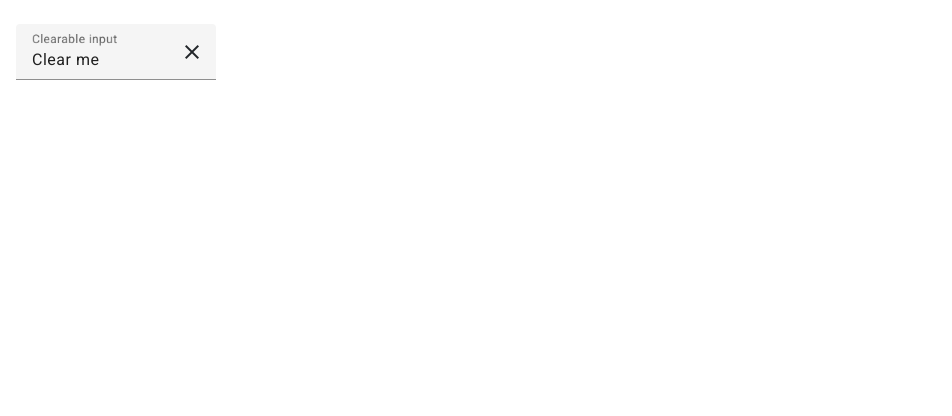
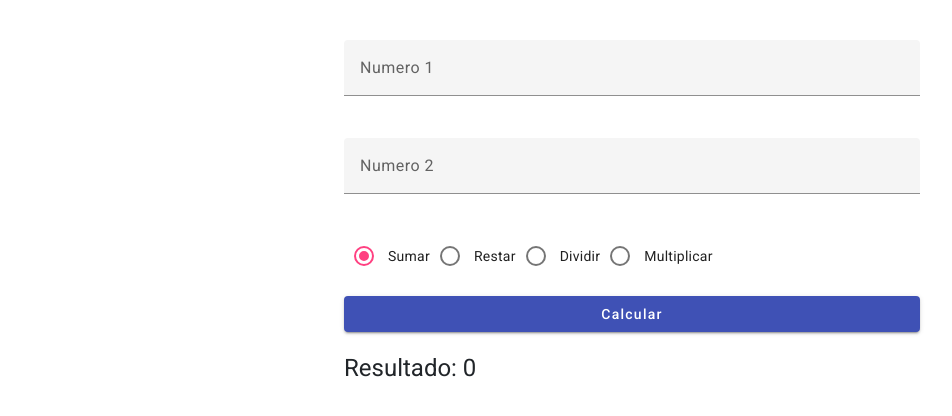
Before and after one commit to IDGS-904-19002061/INTRO-ANGULAR-IDGS904, an Angular app: page / in a window 1280 px wide. Shown: the top 416 px of the page, without its empty margins (8-960 px from the left). Built offline with nearby package versions, Linux system fonts and the light colour scheme.

Commit message:
21/06/2023 EMPH

```diff
--- a/src/app/escuela/formulario/operasbas/operasbas.component.css
+++ b/src/app/escuela/formulario/operasbas/operasbas.component.css
@@ -1,3 +1,6 @@
-.example-form-field {
-    width: 200px;
-  }
+.container {
+  display: flex;
+  flex-direction: column;
+  margin: 1rem auto;
+  max-width: 600px;
+}
--- a/src/app/escuela/formulario/operasbas/operasbas.component.html
+++ b/src/app/escuela/formulario/operasbas/operasbas.component.html
@@ -1,8 +1,22 @@
-
-    <mat-form-field class="example-form-field">
-        <mat-label>Clearable input</mat-label>
-        <input matInput type="text" [(ngModel)]="value">
-        <button *ngIf="value" matSuffix mat-icon-button aria-label="Clear" (click)="value=''">
-          <mat-icon>close</mat-icon>
-        </button>
-      </mat-form-field>
+<div class="container">
+  <mat-form-field class="example-form-field">
+    <input matInput type="text" [(ngModel)]="num1" placeholder="Numero 1">
+  </mat-form-field>
+  <br>
+  <mat-form-field class="example-form-field">
+    <input matInput type="text" [(ngModel)]="num2" placeholder="Numero 2">
+  </mat-form-field>
+  <br>
+<mat-radio-group
+  aria-labelledby="example-radio-group-label"
+  class="example-radio-group"
+  [(ngModel)]="operacionSeleccionada">
+  <mat-radio-button class="example-radio-button" *ngFor="let op of tipoOperaciones" [value]="op">
+    {{op}}
+  </mat-radio-button>
+</mat-radio-group>
+<br>
+<button mat-raised-button (click)="calcular()" color="primary">Calcular</button>
+<br>
+<h1>Resultado: {{resultado}}</h1>
+</div>
--- a/src/app/escuela/formulario/operasbas/operasbas.component.ts
+++ b/src/app/escuela/formulario/operasbas/operasbas.component.ts
@@ -6,21 +6,26 @@ import { Component } from '@angular/core';
   styleUrls: ['./operasbas.component.css']
 })
 export class OperasbasComponent {
-  value='Clear me'
   num1=''
   num2=''
   resultado:number=0
+  tipoOperaciones:string[] = ['Sumar', 'Restar', 'Dividir', 'Multiplicar']
+  operacionSeleccionada = 'Sumar'
 
-  sumar() {
-    this.resultado=parseInt(this.num1)+parseInt(this.num2)
-  }
-  restar() {
-    this.resultado=parseInt(this.num1)-parseInt(this.num2)
-  }
-  dividir() {
-    this.resultado=parseInt(this.num1)/parseInt(this.num2)
-  }
-  multiplicar() {
-    this.resultado=parseInt(this.num1)*parseInt(this.num2)
+  calcular() {
+    switch(this.operacionSeleccionada){
+      case 'Sumar':
+          this.resultado=parseInt(this.num1)+parseInt(this.num2)
+        break
+        case 'Restar':
+          this.resultado=parseInt(this.num1)-parseInt(this.num2)
+        break
+        case'Dividir':
+          this.resultado=parseInt(this.num1)/parseInt(this.num2)
+        break
+        case 'Multiplicar':
+          this.resultado=parseInt(this.num1)*parseInt(this.num2)
+        break
+    }
   }
 }
--- a/src/app/escuela/formulario/operasbas/operasbas.module.ts
+++ b/src/app/escuela/formulario/operasbas/operasbas.module.ts
@@ -7,6 +7,7 @@ import {MatButtonModule} from '@angular/material/button';
 import {NgIf} from '@angular/common';
 import { OperasbasComponent } from './operasbas.component';
 import { FormsModule } from '@angular/forms';
+import {MatRadioModule} from '@angular/material/radio';
 
 
 @NgModule({
@@ -20,7 +21,8 @@ import { FormsModule } from '@angular/forms';
     MatFormFieldModule,
     MatIconModule,
     NgIf,
-    FormsModule
+    FormsModule,
+    MatRadioModule
   ],
   exports:[
     OperasbasComponent
```
